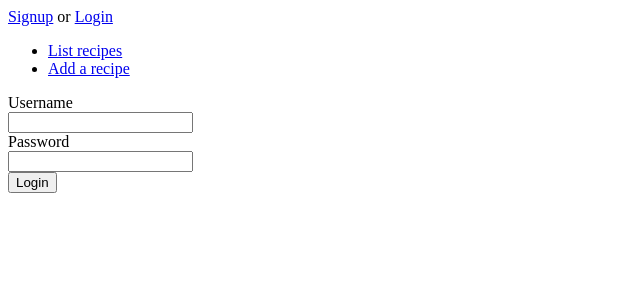
After one commit to JakeKallioniemi/reseptitietokanta, a Flask app: page /auth/login in a window 1280 px wide. The commit adds this page. Shown: the top 300 px of the page, without its empty margins (0-640 px from the left). Run offline with Flask 2, Linux system fonts and the light colour scheme.

Commit message:
add signup and login functionality

```diff
--- /dev/null
+++ b/application/auth/forms.py
@@ -0,0 +1,16 @@
+from flask_wtf import FlaskForm
+from wtforms import PasswordField, StringField, validators
+
+class LoginForm(FlaskForm):
+    username = StringField("Username", [validators.InputRequired()])
+    password = PasswordField("Password", [validators.InputRequired()])
+
+    class Meta:
+        csrf = False
+
+class SignupForm(FlaskForm):
+    username = StringField("Username", [validators.InputRequired()])
+    password = PasswordField("Password", [validators.InputRequired()])
+
+    class Meta:
+        csrf = False
--- /dev/null
+++ b/application/auth/views.py
@@ -0,0 +1,53 @@
+from flask import render_template, request, redirect, url_for
+from flask_login import login_user, logout_user
+
+from application import app, db
+from application.auth.models import User
+from application.auth.forms import LoginForm, SignupForm
+
+@app.route("/auth/login", methods = ["GET", "POST"])
+def auth_login():
+    if request.method == "GET":
+        return render_template("auth/loginform.html", form = LoginForm())
+
+    form = LoginForm(request.form)
+
+    user = User.query.filter_by(username=form.username.data, password=form.password.data).first()
+    if not user:
+        return render_template("auth/loginform.html", form = form,
+                               error = "No such username or password")
+
+    login_user(user)
+    return redirect(url_for("index"))
+
+@app.route("/auth/logout")
+def auth_logout():
+    logout_user()
+    return redirect(url_for("index"))
+
+@app.route("/auth/signup", methods = ["GET", "POST"])
+def auth_signup():
+    if request.method == "GET":
+        return render_template("auth/signupform.html", form = SignupForm())
+
+    form = SignupForm(request.form)
+
+    if not form.validate():
+        return render_template("auth/signupform.html", form = form)
+
+    username = form.username.data
+    password = form.password.data
+
+    user = User.query.filter_by(username=username).first()
+
+    if user:
+        return render_template("auth/signupform.html", form = form,
+                            error = "Username already taken")
+
+    user = User(username, password)
+
+    db.session().add(user)
+    db.session().commit()
+
+    login_user(user)
+    return redirect(url_for("index"))
--- /dev/null
+++ b/application/templates/auth/loginform.html
@@ -0,0 +1,12 @@
+{% extends "layout.html" %}
+
+{% block body %}
+{{ error }}
+<form method="POST" action="{{ url_for('auth_login') }}">
+	{{ form.username.label }}<br>
+	{{ form.username }}<br>
+	{{ form.password.label }}<br>
+	{{ form.password }}<br>
+	<input type="submit" value="Login"/>
+</form>
+{% endblock %}
--- a/application/templates/layout.html
+++ b/application/templates/layout.html
@@ -6,10 +6,20 @@
   </head>
 
   <body>
+    {% if current_user.is_authenticated %}
+    <p>
+      {{ current_user.username }} <a href="{{ url_for('auth_logout') }}">Logout</a>
+    </p>
+    {% else %}
+    <a href="{{ url_for('auth_signup') }}">Signup</a> or
+    <a href="{{ url_for('auth_login') }}">Login</a>
+    {% endif %}
+
     <ul>
       <li><a href="{{ url_for('recipes_index') }}">List recipes</a></li>
       <li><a href="{{ url_for('recipes_form') }}">Add a recipe</a></li>
     </ul>
+
     {% block body %}
       <p>
         Content.
```
Also changed, not shown: application/__init__.py (+24 -1 lines), application/auth/models.py (added, +25 -0 lines), application/recipes/forms.py (added, +10 -0 lines), application/recipes/views.py (+10 -4 lines), application/templates/auth/signupform.html (added, +12 -0 lines), application/templates/recipes/new.html (+6 -6 lines), 1 other file.
